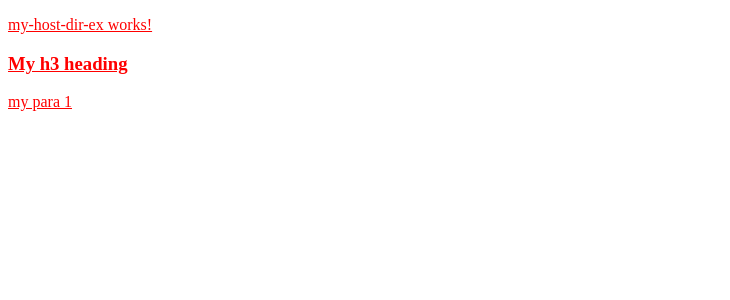
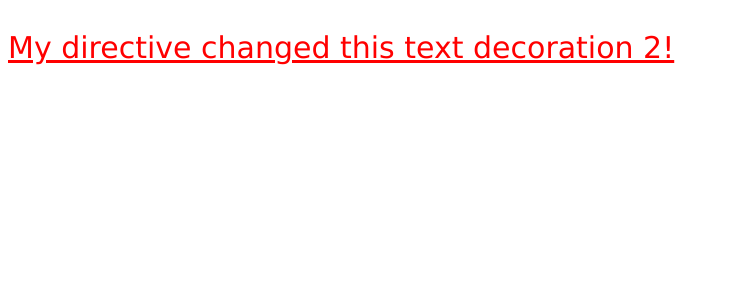
Before and after one commit to Nano-Byte-Academy/Angular-Core, an Angular app in the folder 1-angular-core/: page / in a window 1280 px wide. Shown: the top 300 px of the page, without its empty margins (0-730 px from the left). Built offline with nearby package versions, Linux system fonts and the light colour scheme.

Commit message:
@HostBinding

```diff
--- a/1-angular-core/src/app/app.component.html
+++ b/1-angular-core/src/app/app.component.html
@@ -10,7 +10,8 @@
 <app-built-in-directives></app-built-in-directives>
 <app-my-custom-color></app-my-custom-color>
 <app-my-notngif-comp></app-my-notngif-comp>
+<app-my-host-dir-ex myHoverColor="blue" myTextDecoration="line-through">
+</app-my-host-dir-ex>
 -->
 
-<app-my-host-dir-ex myHoverColor="blue" myTextDecoration="line-through">
-</app-my-host-dir-ex>
+<app-my-custom-color></app-my-custom-color>
--- a/1-angular-core/src/app/demos/directives/custom-directives/custom-color-directive/custom-color.directive.ts
+++ b/1-angular-core/src/app/demos/directives/custom-directives/custom-color-directive/custom-color.directive.ts
@@ -1,4 +1,4 @@
-import { Directive, ElementRef, HostListener, Input } from '@angular/core';
+import { Directive, ElementRef, HostBinding, HostListener, Input } from '@angular/core';
 
 @Directive({
   selector: '[appCustomColor]',
@@ -8,6 +8,21 @@ export class CustomColorDirective {
 
   @Input() myHoverColor = '';
   @Input() myTextDecoration = '';
+
+  // class bindings
+  @HostBinding('class.myHostBindingClass') get myClass() { return true; }
+
+  // style binding
+  @HostBinding('style.font-family') get fontFamily() { return 'Verdana'; }
+  @HostBinding('style.font-size.px') @Input() fontSize: number = 24;
+
+  // attribute binding
+  @HostBinding('attr.aria-required')
+  @Input() ariaRequired: boolean = false;
+
+  // property binding
+  @HostBinding('id') get id() { return 'myCustomId'; }
+
 
   constructor(private el: ElementRef) {
     this.el.nativeElement.style.color = 'red';
--- a/1-angular-core/src/app/demos/directives/custom-directives/my-custom-color/my-custom-color.component.html
+++ b/1-angular-core/src/app/demos/directives/custom-directives/my-custom-color/my-custom-color.component.html
@@ -4,8 +4,14 @@
     </p>
 </div> -->
 
-<div ngNonBindable>
+<!-- <div ngNonBindable>
     <div appCustomColor>
         Deactivating Angular processing: {{ 2 + 3}}
     </div>
+</div> -->
+
+<div>
+    <p appCustomColor [fontSize]="30">
+        My directive changed this text decoration 2!
+    </p>
 </div>
--- a/1-angular-core/src/app/demos/directives/custom-directives/my-custom-color/my-custom-color.component.scss
+++ b/1-angular-core/src/app/demos/directives/custom-directives/my-custom-color/my-custom-color.component.scss
@@ -0,0 +1,3 @@
+.myHostBindingClass {
+    font-size: 20px;
+}
```
